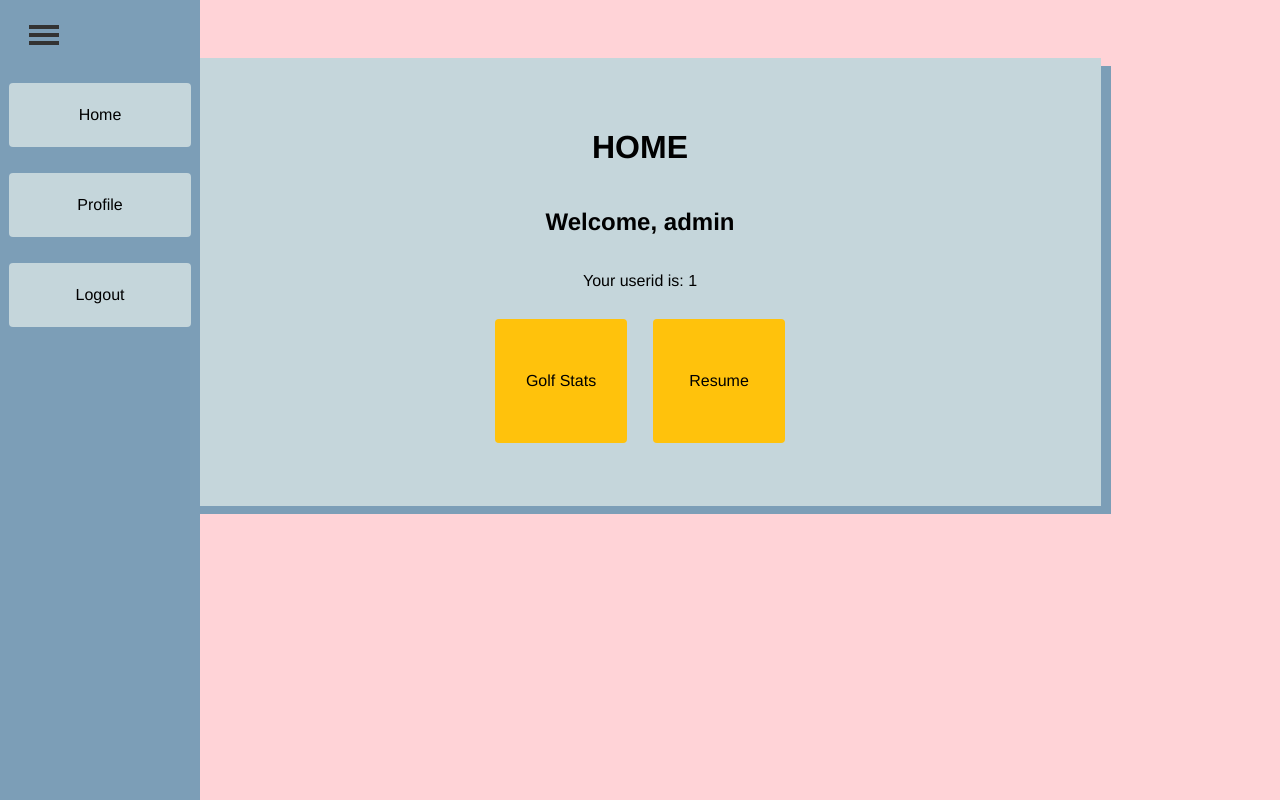
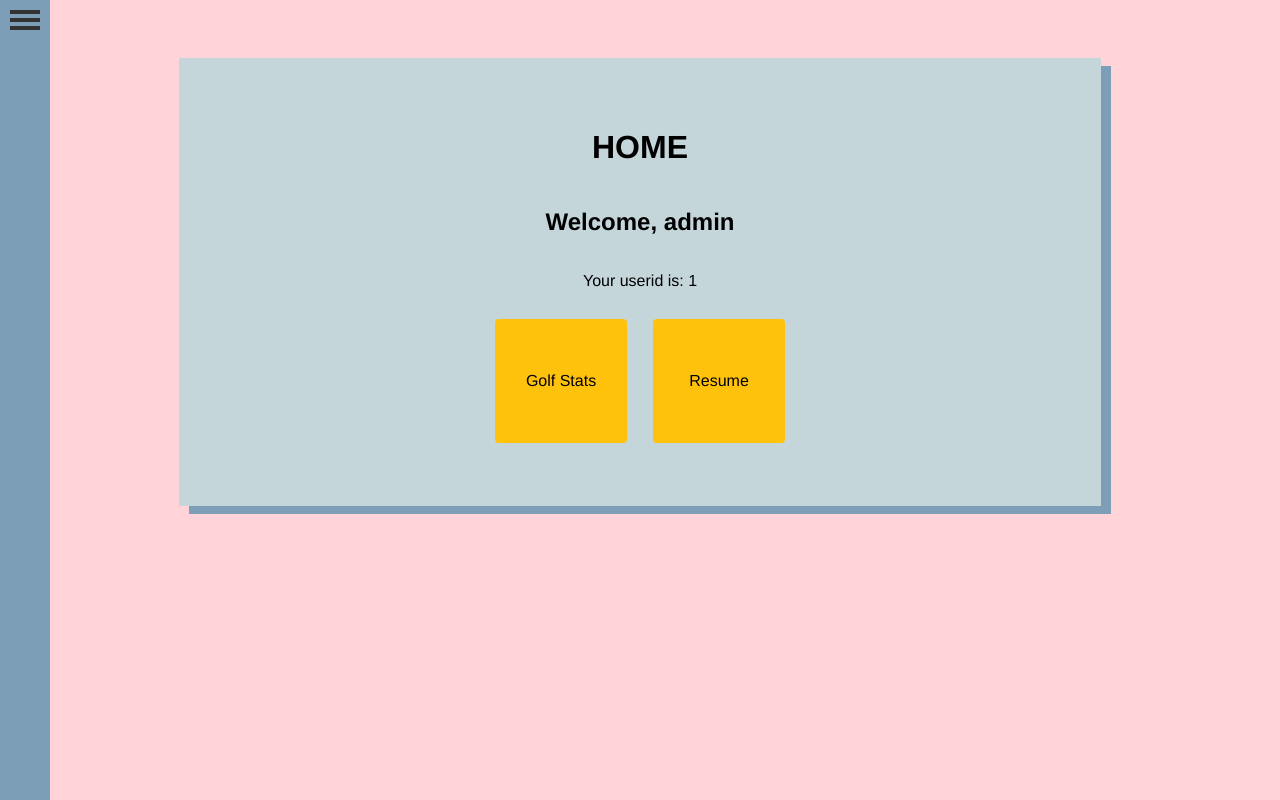
Before and after one commit to Rory3140/LoginPage, a PHP site: page /homepage.php in a window 1280 px wide. Run offline with PHP 8.4, Linux system fonts and the light colour scheme; a user stored in the database is signed in.

Commit message:
added animation to navbar

```diff
--- a/homepage.php
+++ b/homepage.php
@@ -28,8 +28,8 @@
 
 <body>
 
-    <nav class="navbar">
-        <div class="menu-icon">
+    <nav id="navbar">
+        <div id="menu-icon">
             <div class="line"></div>
             <div class="line"></div>
             <div class="line"></div>
--- a/script.js
+++ b/script.js
@@ -1,13 +1,34 @@
 console.log('script.js Linked');
 
-var navbar = document.querySelector('.navbar');
+var navBar = document.getElementById('navbar');
 var navDim = navbar.offsetTop;
 
 window.onscroll = function () {
   // Sticky navbar
   if (window.pageYOffset >= navDim) {
-    navbar.classList.add("sticky")
+    navBar.classList.add("sticky")
   } else {
-    navbar.classList.remove("sticky");
+    navBar.classList.remove("sticky");
   }
 };
+
+var menuButton = document.getElementById('menu-icon');
+var navButtons = navBar.getElementsByClassName('button');
+var navHidden = true;
+
+menuButton.onclick = function () {
+  if (navHidden) {
+    navBar.style.width = '200px';
+    navHidden = false;
+    console.log(navButtons.length);
+    for (let i = 0; i < navButtons.length; i++) {
+      navButtons[i].style.display = 'flex';
+    }
+  } else {
+    navBar.style.width = '50px';
+    navHidden = true;
+    for (let i = 0; i < navButtons.length; i++) {
+      navButtons[i].style.display = 'none';
+    }
+  }
+};
--- a/style.css
+++ b/style.css
@@ -77,7 +77,7 @@
     transform: translate(-4px, -4px);
 }
 
-.navbar {
+#navbar {
     position: absolute;
     top: 0;
     left: 0;
@@ -85,13 +85,16 @@
     flex-direction: column;
     align-items: center;
     background-color: #7c9eb7;
-    width: 200px;
+    width: 50px;
     height: 100%;
+    transition: all 0.5s;
 }
 
-.navbar .button {
+#navbar a {
+    display: none;
     background-color: #c5d6db;
     width: 150px;
+    transition: all 0.5s;
 }
 
 .sticky {
@@ -99,10 +102,9 @@
     top: 0;
 }
 
-.menu-icon {
+#menu-icon {
     align-self: flex-start;
-    padding: 12px 16px;
-    margin: 13px;
+    margin: 10px;
     width: 30px;
     height: 20px;
     display: flex;
@@ -115,10 +117,6 @@
     width: 100%;
     height: 4px;
     background-color: #333;
-}
-
-#logout {
-    justify-self: end;
 }
 
 #app {
```
